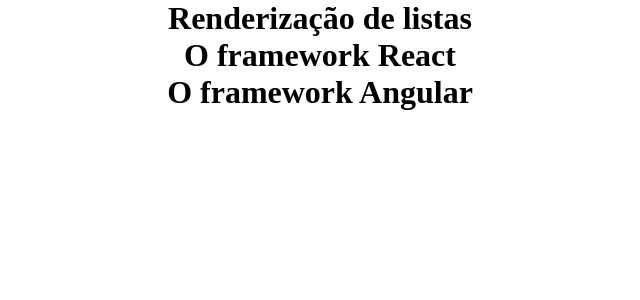
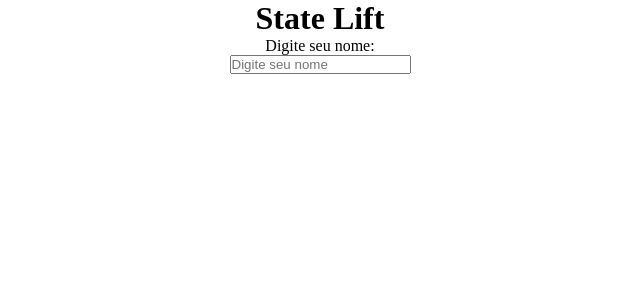
Before and after one commit to AbnerBenicio/react-course, a React (Create React App) app: page / in a window 1280 px wide. Shown: the top 300 px of the page, without its empty margins (320-960 px from the left). Built offline with nearby package versions, Linux system fonts and the light colour scheme.

Commit message:
Entendendo state lift

```diff
--- a/src/App.js
+++ b/src/App.js
@@ -1,15 +1,17 @@
+import { useState } from 'react';
 import './App.css';
-import OutraLista from './components/OutraLista';
+import SeuNome from './components/seuNome';
+import Saudacao from './components/Saudacao';
 
 function App() {
 
-  const meusItens = ["React", "Vue", "Angular"]
+  const [name, setName] = useState()
 
   return (
     <div className="App">
-      <h1>Renderização de listas</h1>
-      <OutraLista lista={meusItens}/>
-
+      <h1>State Lift</h1>
+      <SeuNome setName={setName}/>
+      <Saudacao name={name}/>
     </div>
   );
 }
--- /dev/null
+++ b/src/components/Saudacao.js
@@ -0,0 +1,9 @@
+function Saudacao(props) {
+  return (
+    <>
+      {props.name ? <h2>Olá {props.name}</h2> : null}
+    </>
+  );
+}
+
+export default Saudacao;
--- /dev/null
+++ b/src/components/seuNome.js
@@ -0,0 +1,10 @@
+function SeuNome (props) {
+    return (
+        <div>
+            <p>Digite seu nome:</p>
+            <input type="text" placeholder="Digite seu nome" onChange={(e) => {props.setName(e.target.value)}}/>
+        </div>
+    )
+}
+
+export default SeuNome
```
